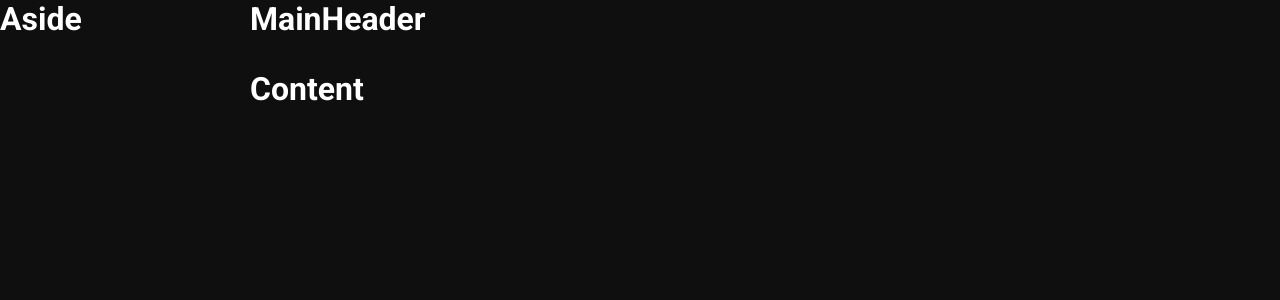
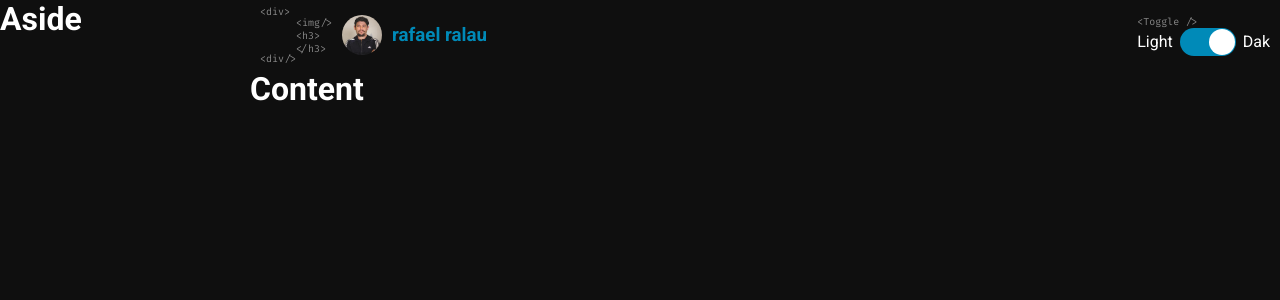
Before and after one commit to CaioAugustoo/rafaelpalau-site, a React (Create React App) app: page / in a window 1280 px wide. Shown: the top 300 px of the page. Built offline with nearby package versions, Linux system fonts and the light colour scheme.

Commit message:
mainheader created

```diff
--- a/package.json
+++ b/package.json
@@ -13,6 +13,7 @@
     "react": "^17.0.2",
     "react-dom": "^17.0.2",
     "react-scripts": "4.0.3",
+    "react-switch": "^6.0.0",
     "styled-components": "^5.2.3",
     "typescript": "^4.1.2",
     "web-vitals": "^1.0.1"
--- a/public/index.html
+++ b/public/index.html
@@ -6,8 +6,7 @@
   <link rel="icon" href="%PUBLIC_URL%/favicon.ico" />
   <meta name="viewport" content="width=device-width, initial-scale=1" />
   <link rel="preconnect" href="https://fonts.gstatic.com">
-  <link href="https://fonts.googleapis.com/css2?family=Rock+Salt&display=swap" rel="stylesheet">
-  <link rel="preconnect" href="https://fonts.gstatic.com">
+  <link href="https://fonts.googleapis.com/css2?family=Fira+Code&display=swap" rel="stylesheet">  <link rel="preconnect" href="https://fonts.gstatic.com">
   <link href="https://fonts.googleapis.com/css2?family=Roboto:wght@300;400;500;700&display=swap" rel="stylesheet">
   <title>Rafael Palau</title>
 </head>
--- a/src/App.tsx
+++ b/src/App.tsx
@@ -1,8 +1,8 @@
 import React from "react";
-import { ThemeProvider } from "styled-components"
+import { ThemeProvider } from "styled-components";
 import Layout from "./components/Layout";
 import GlobalStyles from "./styles/GlobalStyles";
-import dark from './styles/themes/dark'
+import dark from "./styles/themes/dark";
 
 const App: React.FC = () => {
   return (
--- a/src/components/MainHeader/index.tsx
+++ b/src/components/MainHeader/index.tsx
@@ -1,10 +1,32 @@
 import React from "react";
 import * as S from "./styles";
+import avatar from "../../assets/avatar.jpg";
+import Tag from "../Tags/Tag";
+import Toggle from "../Toggle";
 
 const MainHeader: React.FC = () => {
   return (
     <S.Container>
-      <h1>MainHeader</h1>
+      <S.Profile>
+        <S.Divs>
+          <Tag>&#60;div&#62;</Tag>
+          <Tag>&#60;div/&#62;</Tag>
+        </S.Divs>
+        <div>
+          <Tag>&#60;img/&#62;</Tag>
+          <Tag>&#60;h3&#62;</Tag>
+          <Tag>&#60;/h3&#62;</Tag>
+        </div>
+        <S.ImageAndTitle>
+          <S.Image src={avatar} />
+          <h3>rafael ralau</h3>
+        </S.ImageAndTitle>
+      </S.Profile>
+
+      <div>
+        <Tag>&#60;Toggle /&#62;</Tag>
+        <Toggle />
+      </div>
     </S.Container>
   );
 };
--- a/src/components/MainHeader/styles.ts
+++ b/src/components/MainHeader/styles.ts
@@ -1,7 +1,40 @@
-import styled from 'styled-components'
+import styled from "styled-components";
 
 export const Container = styled.div`
-grid-area: MH;
-background-color: ${props => props.theme.colors.primary};
-color: ${props => props.theme.colors.white};
+  grid-area: MH;
+  background-color: ${(props) => props.theme.colors.primary};
+
+  display: flex;
+  justify-content: space-between;
+  align-items: center;
+  padding: 0 10px;
 `;
+
+export const Image = styled.img`
+  width: 40px;
+  height: 40px;
+  border-radius: 50%;
+
+`;
+
+export const Profile = styled.div`
+  display: flex;
+  flex-direction: row;
+  align-items: center;
+ color: ${(props) => props.theme.colors.success};
+  h3{
+    margin-left: 10px;
+  }
+`;
+
+export const Divs = styled.div`
+height: 60px;
+display: flex;
+flex-direction: column;
+justify-content: space-between;
+`;
+export const ImageAndTitle = styled.div`
+margin-left: 10px;
+display: flex;
+align-items: center;
+`;
--- /dev/null
+++ b/src/components/Tags/Tag/index.tsx
@@ -0,0 +1,15 @@
+import React from "react";
+import * as S from "./styles";
+
+interface IAProps{
+  title?: string | undefined;
+}
+
+const Tag: React.FC<IAProps> = ({children}) => {
+  return (
+
+      <S.A >{children}</S.A>
+
+  );
+};
+export default Tag;
--- /dev/null
+++ b/src/components/Tags/Tag/styles.ts
@@ -0,0 +1,16 @@
+import styled from "styled-components";
+
+export const A = styled.div`
+
+    text-decoration: none;
+    color: ${(props) => props.theme.colors.white};
+    font-size: 10px;
+    opacity: 0.5;
+    font-family: 'Fira Code', monospace;
+    cursor: pointer;
+    display: block;
+    &:hover {
+      opacity: 0.9;
+    }
+
+`;
--- /dev/null
+++ b/src/components/Toggle/index.tsx
@@ -0,0 +1,17 @@
+import React from "react";
+import * as S from "./styles";
+
+const Toggle: React.FC = () => (
+  <S.Container>
+    <S.ToggleLabel>Light</S.ToggleLabel>
+    <S.ToggleSelector
+      checked
+      uncheckedIcon={false}
+      checkedIcon={false}
+      onChange={() => {}}
+    />
+    <S.ToggleLabel>Dak</S.ToggleLabel>
+  </S.Container>
+);
+
+export default Toggle;
--- /dev/null
+++ b/src/components/Toggle/styles.ts
@@ -0,0 +1,21 @@
+import styled from "styled-components";
+import Switch, { ReactSwitchProps } from "react-switch";
+
+export const Container = styled.div`
+display: flex;
+align-items: center;
+`;
+
+export const ToggleLabel = styled.span`
+color: ${(props) => props.theme.colors.white};
+`;
+
+export const ToggleSelector = styled(Switch).attrs<ReactSwitchProps>(
+  ({ theme }) => ({
+    onColor: theme.colors.success,
+    offColor: theme.colors.info,
+     })
+
+)<ReactSwitchProps>`
+ margin: 0 7px;
+`;
--- a/src/styles/themes/light.ts
+++ b/src/styles/themes/light.ts
@@ -8,9 +8,9 @@ export default {
 
     white: "#000",
     black: "#FFF",
-    gray: "#BFBFBF",
+    gray: "#ddd",
 
-    success: "#A3E496",
+    success: "#008AB8",
     info: "#3F5D7D",
     warning: "#CC3333",
   },
```
Also changed, not shown: src/assets/avatar.jpg (added), 1 other file (tests, documents, lock files or other folders).
